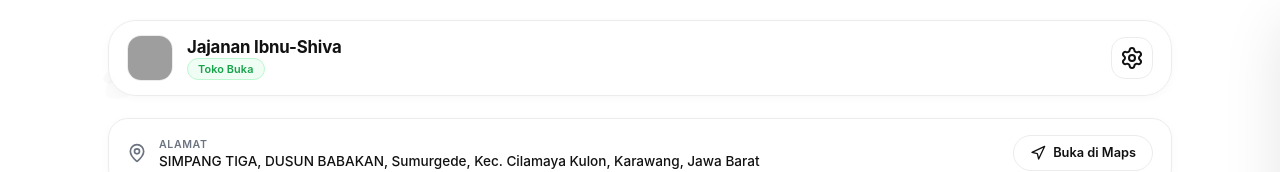
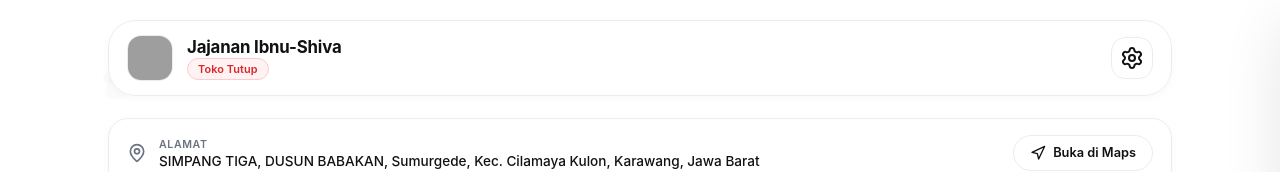
Before and after one commit to ibnubaik29-svg/IbnuShiva, a plain HTML site: page index.html in a window 1280 px wide. Shown: the top 172 px of the page. Drawn offline with nearby package versions, Linux system fonts and the light colour scheme; no server answers; grey boxes are pictures that could not be loaded.

Commit message:
Update index.html

```diff
--- a/index.html
+++ b/index.html
@@ -10,7 +10,7 @@
     /* ============================================================
        KONFIGURASI TOKO — UBAH LANGSUNG DI SINI
        ============================================================ */
-    let storeOpen = true;                  // ← true = buka, false = tutup
+    let storeOpen = false;                  // ← true = buka, false = tutup
 
     const ONGKIR_DELIVERY = 3000;
     const MIN_DELIVERY_QTY = 3;
```
